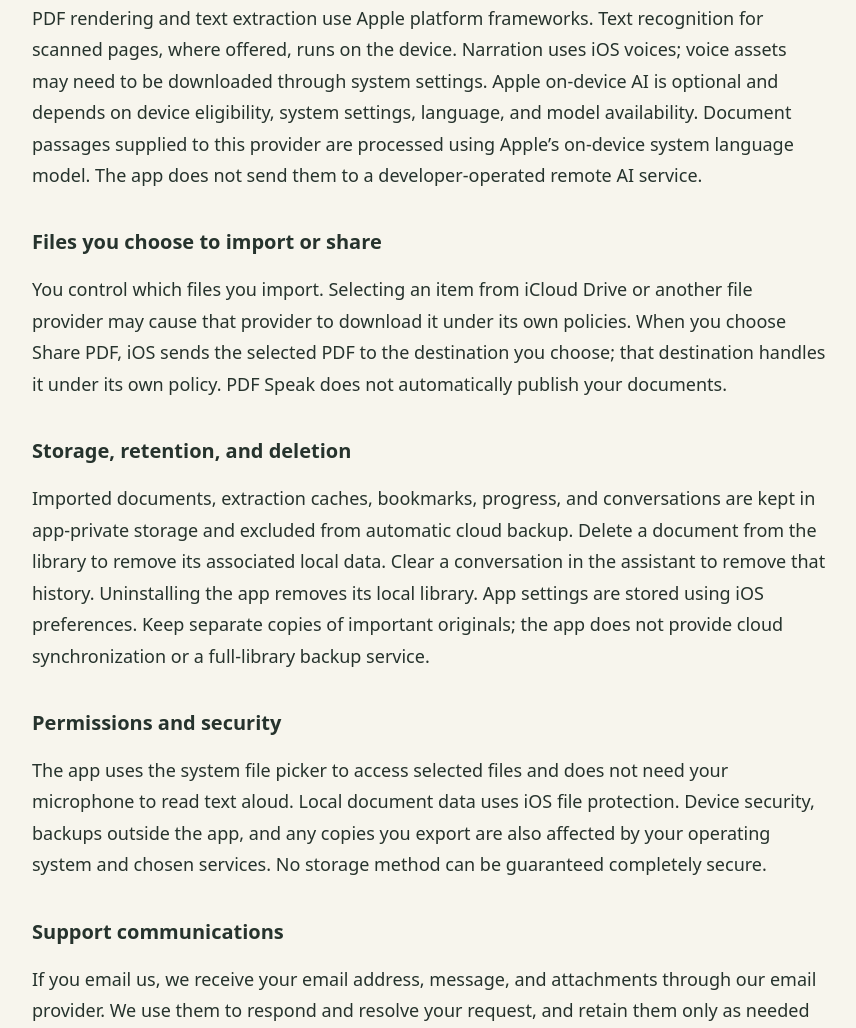
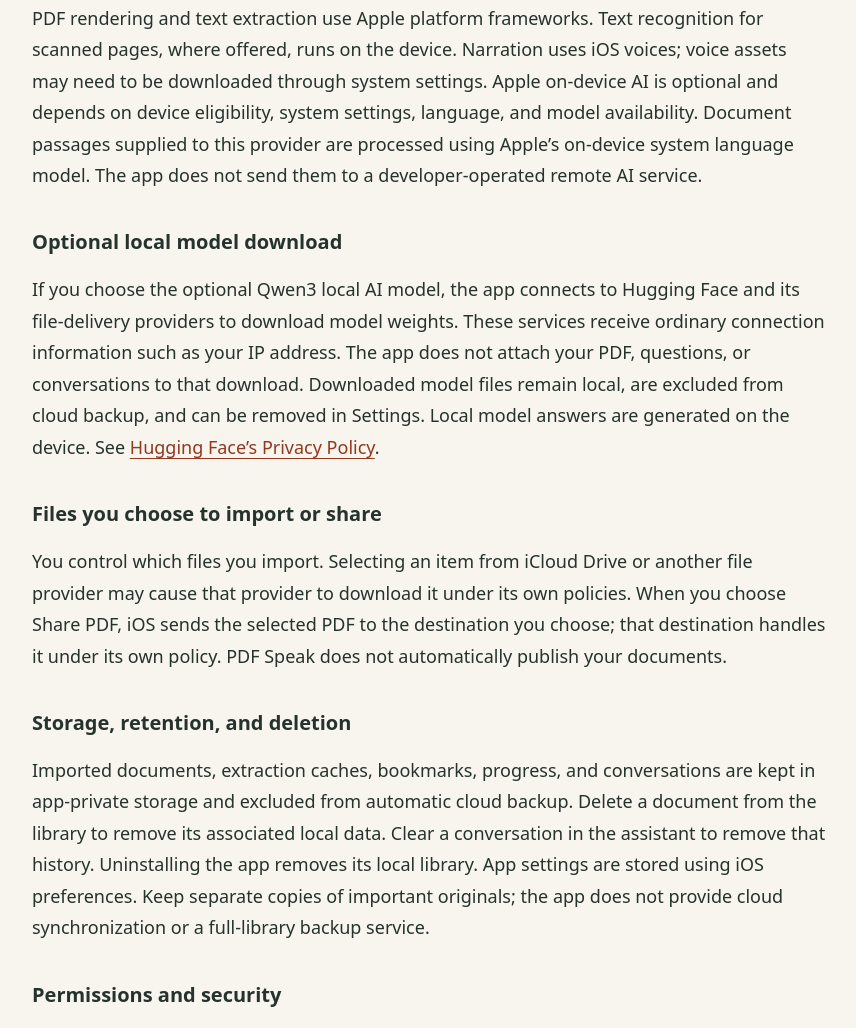
Before and after one commit to anupambharti/PDF-Speak-Pages, a plain HTML site: page privacy.html in a window 1280 px wide. Shown: the part 686-1714 px from the top of the page, without its empty margins (211-1067 px from the left). Drawn offline with Linux system fonts and the light colour scheme.

Commit message:
Describe optional local-model download and support

```diff
--- a/privacy.html
+++ b/privacy.html
@@ -2,7 +2,7 @@
 <html lang="en"><head><meta charset="utf-8"><meta name="viewport" content="width=device-width,initial-scale=1"><meta name="description" content="Privacy Policy for PDF Speak, a private PDF reading and listening app."><title>Privacy Policy · PDF Speak</title><link rel="stylesheet" href="style.css"></head><body><a class="skip" href="#main">Skip to content</a><header><a class="brand" href="index.html">PDF SPEAK</a><nav aria-label="Main"><a href="privacy.html">Privacy</a><a href="support.html">Support</a></nav></header><main id="main"><p class="eyebrow">Effective 17 November 2026</p><h1>Your PDFs belong to you.</h1><p>This policy explains how PDF Speak handles information. For privacy questions, contact <a href="mailto:admin@technoforbes.com">admin@technoforbes.com</a>.</p>
 <h2>Information processed in the app</h2><p>PDF Speak stores imported PDF copies, extracted or recognized text, document titles, bookmarks, reading and listening positions, app preferences, and assistant conversations locally in the app’s storage. We do not operate a server that receives these documents or conversations. The app does not require an account and includes no developer-operated advertising, analytics, or tracking.</p>
 <h2>Reading, text recognition, speech, and AI</h2><p>PDF rendering and text extraction use Apple platform frameworks. Text recognition for scanned pages, where offered, runs on the device. Narration uses iOS voices; voice assets may need to be downloaded through system settings. Apple on-device AI is optional and depends on device eligibility, system settings, language, and model availability. Document passages supplied to this provider are processed using Apple’s on-device system language model. The app does not send them to a developer-operated remote AI service.</p>
-<h2>Files you choose to import or share</h2><p>You control which files you import. Selecting an item from iCloud Drive or another file provider may cause that provider to download it under its own policies. When you choose Share PDF, iOS sends the selected PDF to the destination you choose; that destination handles it under its own policy. PDF Speak does not automatically publish your documents.</p>
+<h2>Optional local model download</h2><p>If you choose the optional Qwen3 local AI model, the app connects to Hugging Face and its file-delivery providers to download model weights. These services receive ordinary connection information such as your IP address. The app does not attach your PDF, questions, or conversations to that download. Downloaded model files remain local, are excluded from cloud backup, and can be removed in Settings. Local model answers are generated on the device. See <a href="https://huggingface.co/privacy">Hugging Face’s Privacy Policy</a>.</p><h2>Files you choose to import or share</h2><p>You control which files you import. Selecting an item from iCloud Drive or another file provider may cause that provider to download it under its own policies. When you choose Share PDF, iOS sends the selected PDF to the destination you choose; that destination handles it under its own policy. PDF Speak does not automatically publish your documents.</p>
 <h2>Storage, retention, and deletion</h2><p>Imported documents, extraction caches, bookmarks, progress, and conversations are kept in app-private storage and excluded from automatic cloud backup. Delete a document from the library to remove its associated local data. Clear a conversation in the assistant to remove that history. Uninstalling the app removes its local library. App settings are stored using iOS preferences. Keep separate copies of important originals; the app does not provide cloud synchronization or a full-library backup service.</p>
 <h2>Permissions and security</h2><p>The app uses the system file picker to access selected files and does not need your microphone to read text aloud. Local document data uses iOS file protection. Device security, backups outside the app, and any copies you export are also affected by your operating system and chosen services. No storage method can be guaranteed completely secure.</p>
 <h2>Support communications</h2><p>If you email us, we receive your email address, message, and attachments through our email provider. We use them to respond and resolve your request, and retain them only as needed for support and applicable obligations. Please do not send sensitive PDFs, passwords, or payment information. You may ask us to delete support correspondence, subject to legal retention requirements.</p>
```
Also changed, not shown: support.html (+1 -1 lines).
